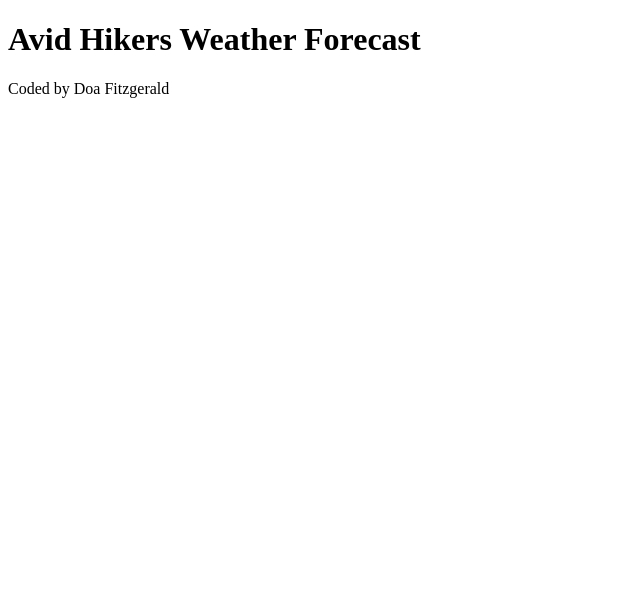
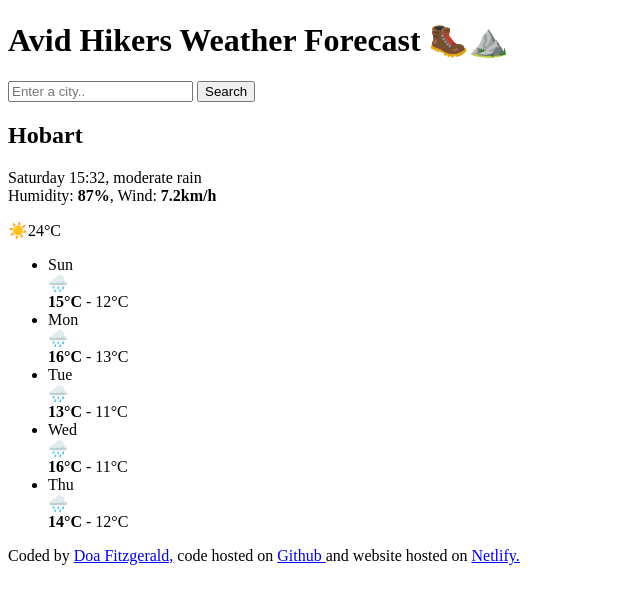
Before and after one commit to doademirr/Avid-Hikers-Weather-Forecast.html, a plain HTML site: page index.html in a window 1280 px wide. Shown: the whole page, without its empty margins (0-640 px from the left). Drawn offline with Linux system fonts and the light colour scheme.

Commit message:
Created the HTML outline of the project
Created the HTML outline of the change, the wireframe. Seeing ahead for CSS, also added a class container, and other classes to be able to target each element of the weather separately.

```diff
--- a/index.html
+++ b/index.html
@@ -6,9 +6,93 @@
     <title>Avid Hikers Weather Forecast</title>
   </head>
   <body>
-    <h1>Avid Hikers Weather Forecast</h1>
-    <h2></h2>
-    <p></p>
-    <footer>Coded by Doa Fitzgerald</footer>
+    <div class="container">
+    <header>
+      <h1>Avid Hikers Weather Forecast 🥾⛰️</h1>
+      <form action="/submit">
+        <span class="question">
+          <label for="city"></label>
+          <input
+            type="search"
+            placeholder="Enter a city.."
+            id="city"
+            required
+          />
+        </span>
+        <span class="question">
+          <input type="submit" value="Search" />
+        </span>
+      </form>
+    </header>
+    <main>
+        <div class="current-conditions">
+      <h2 class="current-city">Hobart</h2>
+      <p>
+        Saturday 15:32, moderate rain
+        <br />
+        Humidity: <strong> 87%</strong>, Wind: <strong>7.2km/h </strong>
+        <br />
+        </div>
+        <div class="current-temperature">
+        <span class="current-temperature-icon">☀️</span
+            ><span class="current-temperature-value">24</span
+            ><span class="current-temperature-unit">°C</span>
+        </div>
+      </p>
+      <ul>
+        <li>
+          Sun <br />
+          🌧️
+          <br />
+          <strong> 15°C </strong>- 12°C
+        </li>
+        <li>
+          Mon <br />
+          🌧️
+          <br />
+          <strong> 16°C </strong> - 13°C
+        </li>
+        <li>
+          Tue <br />
+          🌧️
+          <br />
+          <strong> 13°C </strong>
+          - 11°C
+        </li>
+        <li>
+          Wed <br />
+          🌧️
+          <br />
+          <strong> 16°C </strong>
+          - 11°C
+        </li>
+        <li>
+          Thu <br />
+          🌧️
+          <br />
+          <strong> 14°C </strong>
+          - 12°C
+        </li>
+      </ul>
+    </main>
+    <footer>
+      Coded by
+      <a href="https://github.com/doademirr" target="_blank">Doa Fitzgerald,</a>
+      code hosted on
+      <a
+        href="https://github.com/doademirr/Avid-Hikers-Weather-Forecast.html"
+        target="_blank"
+      >
+        Github
+      </a>
+      and website hosted on
+      <a
+        href="https://avid-hikers-weather-forecast.netlify.app/"
+        target="_blank"
+      >
+        Netlify.
+      </a>
+    </footer>
+    </div>
   </body>
 </html>
```
